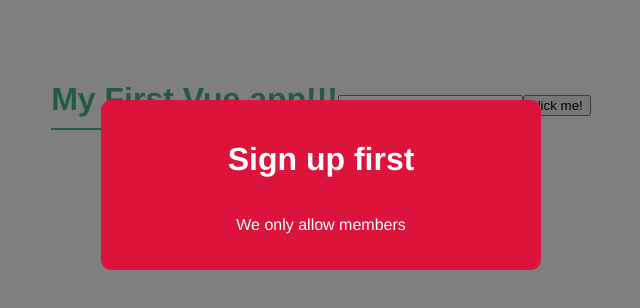
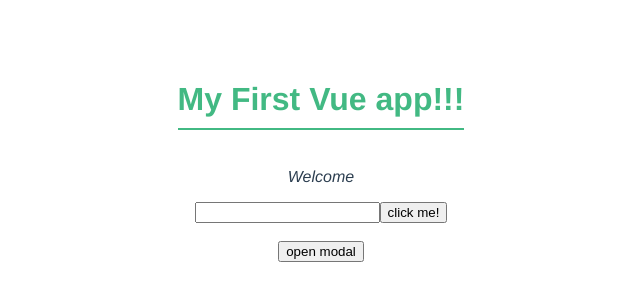
Before and after one commit to yoomster/modal-project, a Vue app: page / in a window 1280 px wide. Shown: the top 308 px of the page, without its empty margins (319-959 px from the left). Built offline with nearby package versions, Linux system fonts and the light colour scheme.

Commit message:
used an event listner for closing modal

```diff
--- a/src/App.vue
+++ b/src/App.vue
@@ -1,8 +1,15 @@
 <template>
   <h1>{{ title }}</h1>
+  <p>Welcome</p>
   <input type="text" ref="name" />
   <button @click="handleClick">click me!</button>
-  <Modal :header="header" :text="text" theme="sale" />
+  <br />
+  <br />
+
+  <div v-if="showModal">
+    <Modal :header="header" :text="text" theme="sale" @close="toggleModal" />
+  </div>
+  <button @click="toggleModal">open modal</button>
 </template>
 
 <script>
@@ -16,6 +23,7 @@
       title: "My First Vue app!!!",
       header: "Sign up first",
       text: "We only allow members",
+      showModal: false,
     };
   },
   methods: {
@@ -23,6 +31,9 @@
       console.log(this.$refs.name);
       this.$refs.name.classList.add("active");
       this.$refs.name.focus();
+    },
+    toggleModal() {
+      this.showModal = !this.showModal;
     },
   },
 };
--- a/src/components/Modal.vue
+++ b/src/components/Modal.vue
@@ -1,5 +1,5 @@
 <template>
-  <div class="backdrop">
+  <div class="backdrop" @click="closeModal">
     <div class="modal" :class="{ sale: theme === 'sale' }">
       <h1>{{ header }}</h1>
       <p>{{ text }}</p>
@@ -10,6 +10,11 @@
 <script>
 export default {
   props: ["header", "text", "theme"],
+  methods: {
+    closeModal() {
+      this.$emit("close");
+    },
+  },
 };
 </script>
 
```
